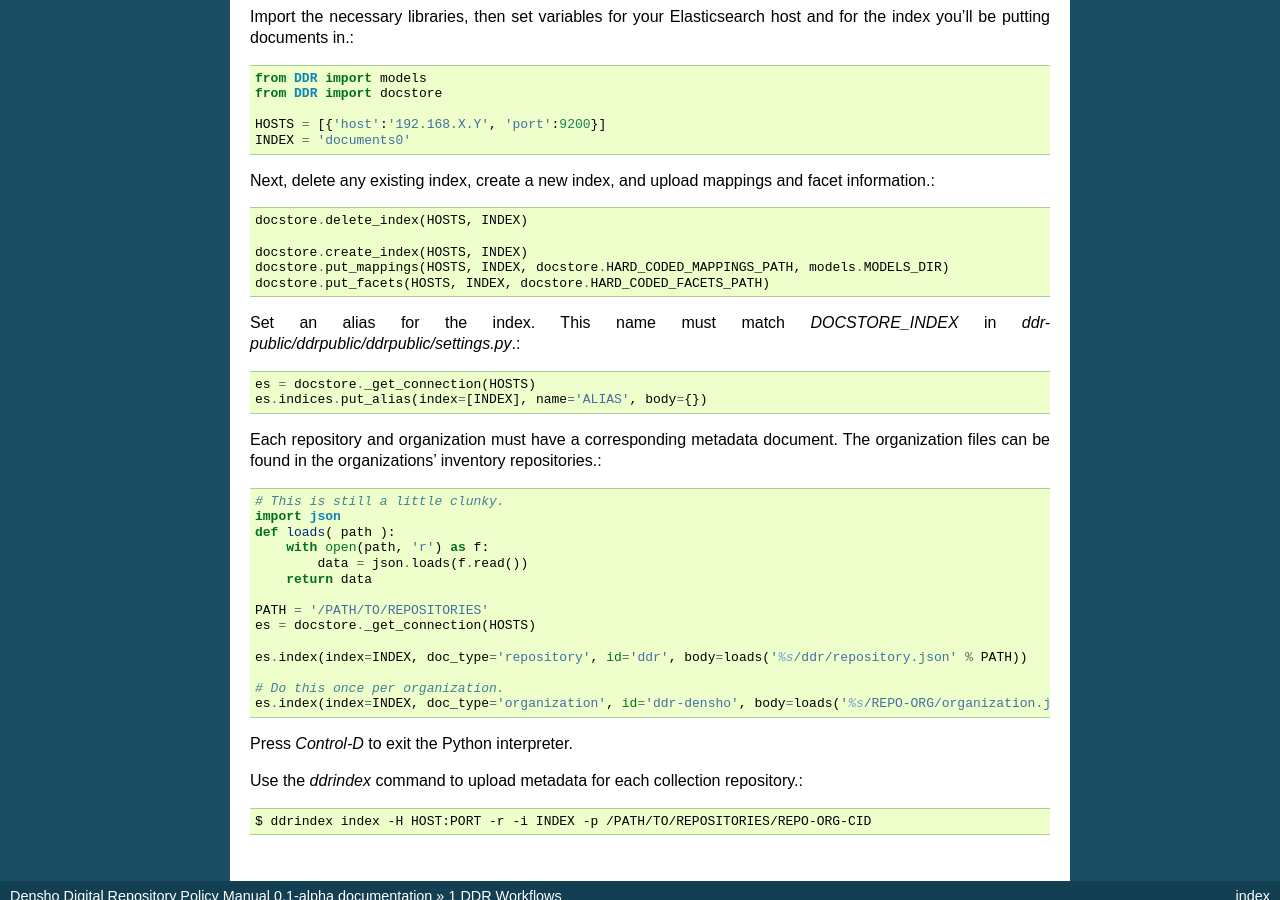
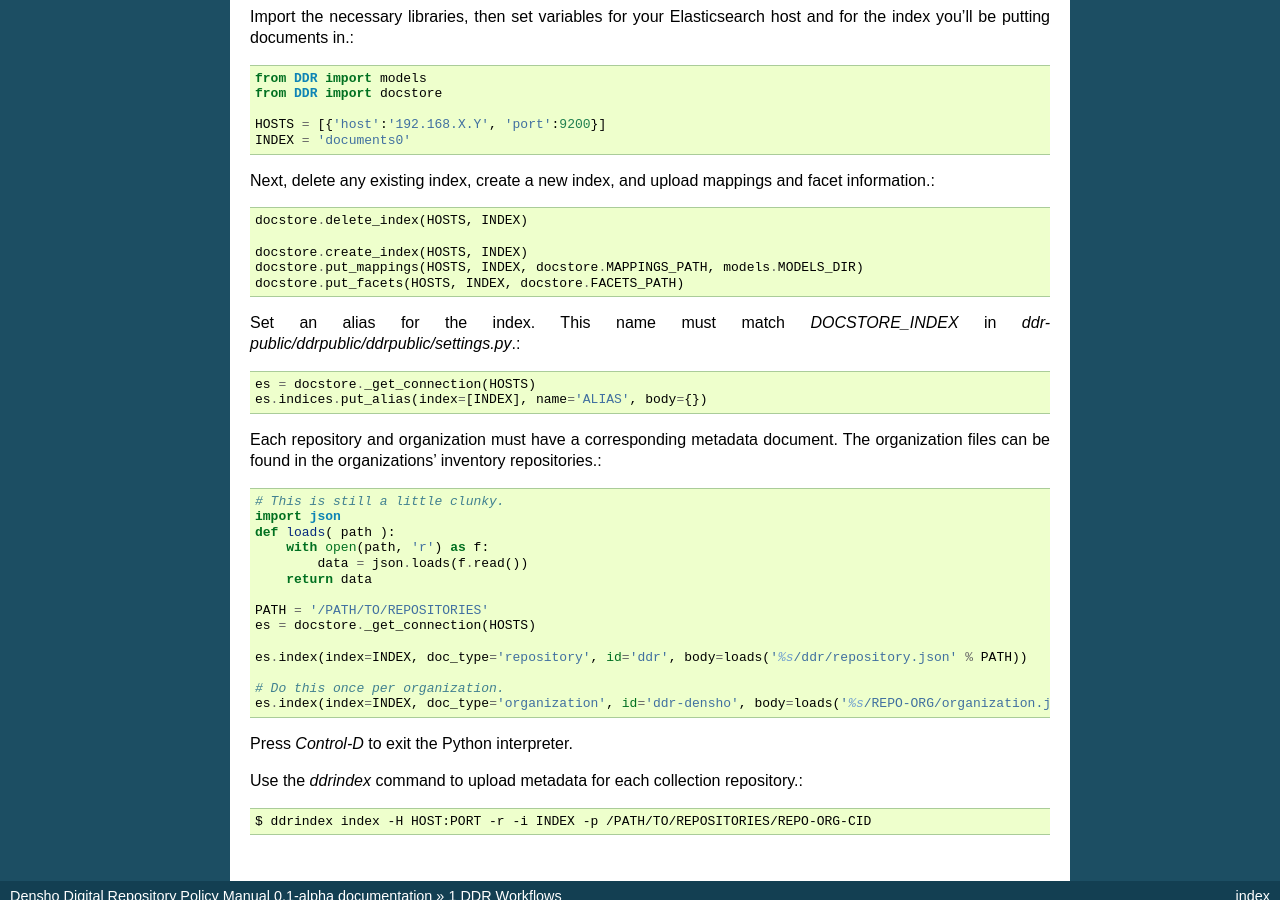
Before and after one commit to denshoproject/ddr-manual, a Sphinx documentation site: the page built from source/admins/workflows.rst, in a window 1280 px wide and 900 px high, scrolled down 3551 px. Built offline with Sphinx 7.4.7, drawn with Linux system fonts in a browser that asks for light colours.

Commit message:
update mappings and facets paths for ddrindex workflow

```diff
--- a/source/admins/workflows.rst
+++ b/source/admins/workflows.rst
@@ -178,8 +178,8 @@ Next, delete any existing index, create a new index, and upload mappings and fac
     docstore.delete_index(HOSTS, INDEX)
 
     docstore.create_index(HOSTS, INDEX)
-    docstore.put_mappings(HOSTS, INDEX, docstore.HARD_CODED_MAPPINGS_PATH, models.MODELS_DIR)
-    docstore.put_facets(HOSTS, INDEX, docstore.HARD_CODED_FACETS_PATH)
+    docstore.put_mappings(HOSTS, INDEX, docstore.MAPPINGS_PATH, models.MODELS_DIR)
+    docstore.put_facets(HOSTS, INDEX, docstore.FACETS_PATH)
 
 Set an alias for the index.  This name must match `DOCSTORE_INDEX` in `ddr-public/ddrpublic/ddrpublic/settings.py`.::
 
```
